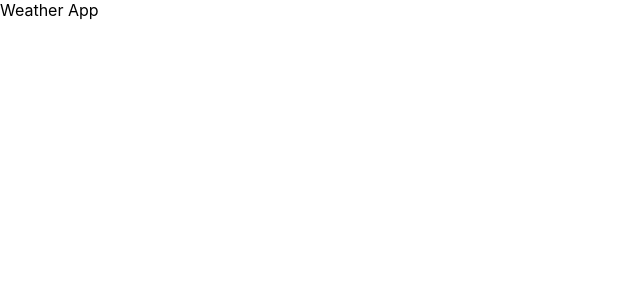
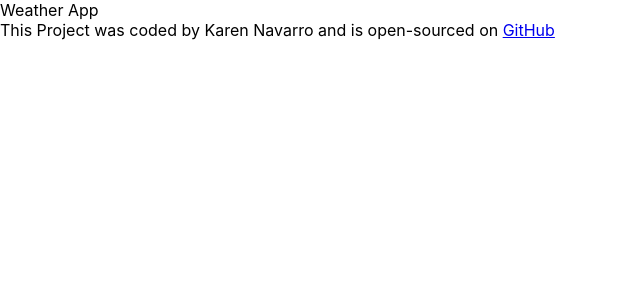
Before and after one commit to KarenPNavarro/react-weather-project, a React (Create React App) app: page / in a window 1280 px wide. Shown: the top 300 px of the page, without its empty margins (0-640 px from the left). Built offline with nearby package versions, Linux system fonts and the light colour scheme; the HTML template or start-up script is replaced by a standard one.

Commit message:
Added GitHub URL

```diff
--- a/src/App.js
+++ b/src/App.js
@@ -3,5 +3,19 @@
 import "./App.css";
 
 export default function App() {
-  return <div className="App">Weather App</div>;
+  return (
+    <div className="App">
+      Weather App
+      <footer>
+        {" "}
+        This Project was coded by Karen Navarro and is open-sourced on{" "}
+        <a
+          href="https://github.com/KarenPNavarro/react-weather-project"
+          target="_blank"
+        >
+          GitHub
+        </a>
+      </footer>
+    </div>
+  );
 }
```
